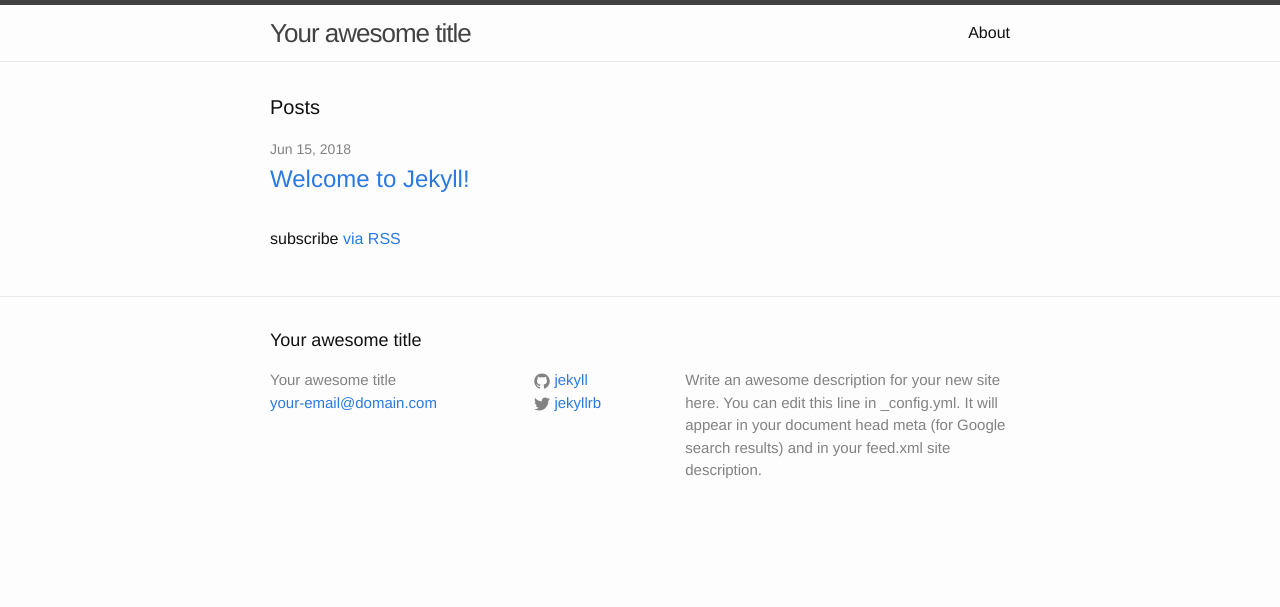
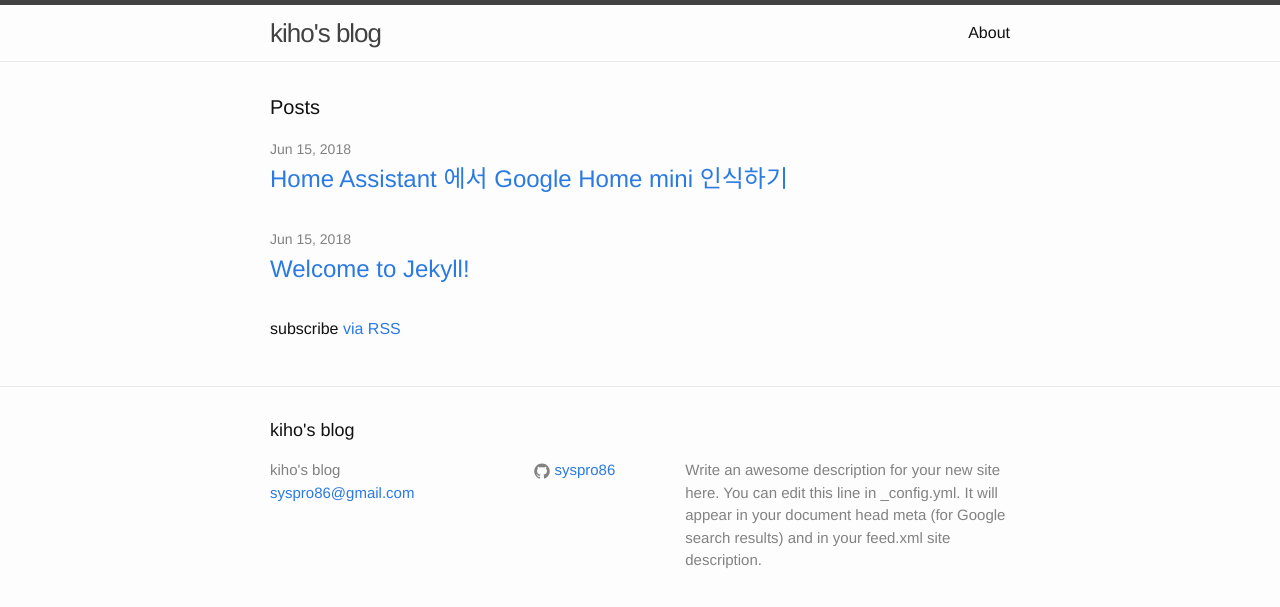
Before and after one commit to syspro86/syspro86.github.io, a Jekyll site: the page built from index.html, in a window 1280 px wide. Shown: the top 607 px of the page. Built offline with Jekyll 4.4.1, drawn with Linux system fonts in a browser that asks for light colours.

Commit message:
home assistant, google home mini

```diff
--- a/_config.yml
+++ b/_config.yml
@@ -6,16 +6,16 @@
 # 'jekyll serve'. If you change this file, please restart the server process.
 
 # Site settings
-title: Your awesome title
-email: your-email@domain.com
+title: kiho's blog
+email: syspro86@gmail.com
 description: > # this means to ignore newlines until "baseurl:"
   Write an awesome description for your new site here. You can edit this
   line in _config.yml. It will appear in your document head meta (for
   Google search results) and in your feed.xml site description.
 baseurl: "" # the subpath of your site, e.g. /blog
-url: "http://yourdomain.com" # the base hostname & protocol for your site
-twitter_username: jekyllrb
-github_username:  jekyll
+url: "http://syspro86.github.io" # the base hostname & protocol for your site
+twitter_username:
+github_username: syspro86
 
 # Build settings
 markdown: kramdown
```
Also changed, not shown: _posts/2018-06-16-Home Assistant 에서 Google Home mini 인식하기.md (added, +31 -0 lines).
